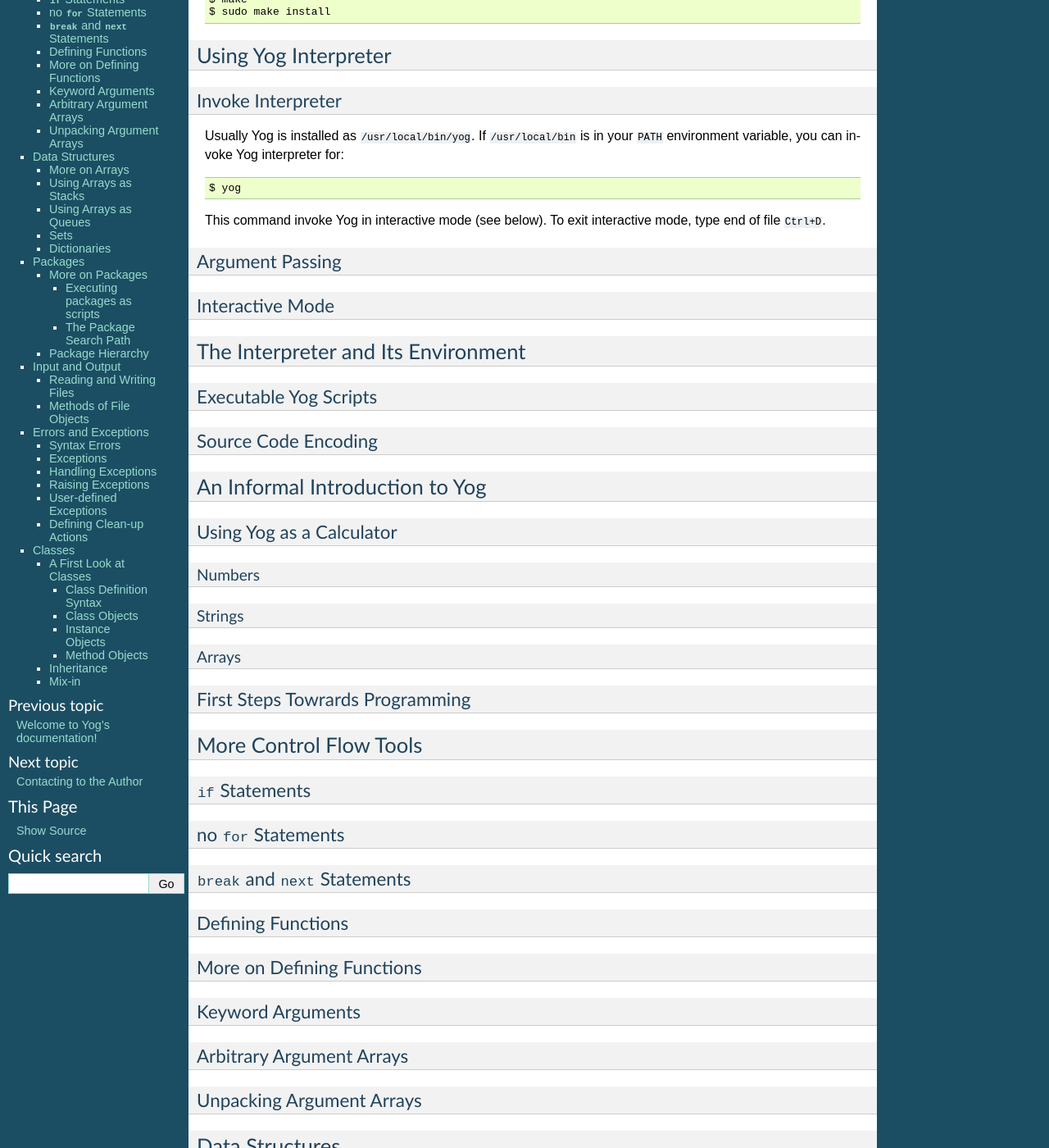
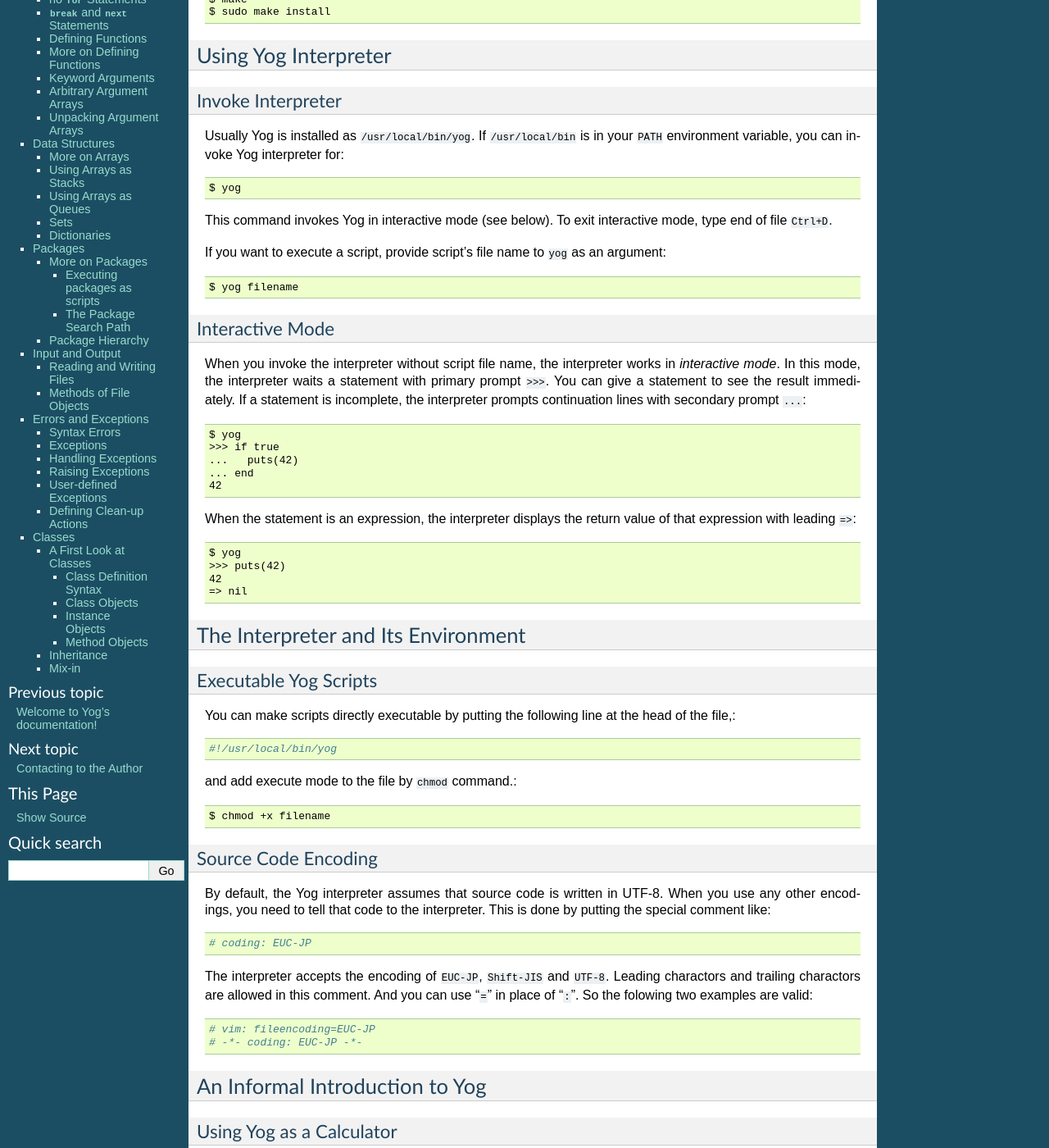
Before and after one commit to SumiTomohiko/Yog, a Sphinx documentation site: the page built from doc/tutorial.rst, in a window 1280 px wide and 1400 px high, scrolled down 451 px. Shown: the whole window at 82% size. Built offline with Sphinx 7.4.7, drawn with Linux system fonts in a browser that asks for light colours; some of the changed text lies outside the part shown.

Commit message:
Wrote interactive mode and source code encoding.

```diff
--- a/doc/tutorial.rst
+++ b/doc/tutorial.rst
@@ -33,17 +33,38 @@ Using Yog Interpreter
 Invoke Interpreter
 ==================
 
-Usually Yog is installed as ``/usr/local/bin/yog``. If ``/usr/local/bin`` is in your ``PATH`` environment variable, you can invoke Yog interpreter for::
+Usually Yog is installed as ``/usr/local/bin/yog``.
+If ``/usr/local/bin`` is in your ``PATH`` environment variable, you can invoke Yog interpreter for::
 
   $ yog
 
-This command invoke Yog in interactive mode (see below). To exit interactive mode, type end of file ``Ctrl+D``.
+This command invokes Yog in interactive mode (see below).
+To exit interactive mode, type end of file ``Ctrl+D``.
 
-Argument Passing
-================
+If you want to execute a script, provide script's file name to ``yog`` as an argument::
+
+  $ yog filename
 
 Interactive Mode
 ================
+
+When you invoke the interpreter without script file name, the interpreter works in *interactive mode*.
+In this mode, the interpreter waits a statement with primary prompt ``>>>``.
+You can give a statement to see the result immediately.
+If a statement is incomplete, the interpreter prompts continuation lines with secondary prompt ``...``::
+
+  $ yog
+  >>> if true
+  ...   puts(42)
+  ... end
+  42
+
+When the statement is an expression, the interpreter displays the return value of that expression with leading ``=>``::
+
+  $ yog
+  >>> puts(42)
+  42
+  => nil
 
 ***********************************
 The Interpreter and Its Environment
@@ -52,8 +73,30 @@ The Interpreter and Its Environment
 Executable Yog Scripts
 ======================
 
+You can make scripts directly executable by putting the following line at the head of the file,::
+
+  #!/usr/local/bin/yog
+
+and add execute mode to the file by ``chmod`` command.::
+
+  $ chmod +x filename
+
 Source Code Encoding
 ====================
+
+By default, the Yog interpreter assumes that source code is written in UTF-8.
+When you use any other encodings, you need to tell that code to the interpreter.
+This is done by putting the special comment like::
+
+  # coding: EUC-JP
+
+The interpreter accepts the encoding of ``EUC-JP``, ``Shift-JIS`` and ``UTF-8``.
+Leading charactors and trailing charactors are allowed in this comment.
+And you can use "``=``" in place of "``:``".
+So the folowing two examples are valid::
+
+  # vim: fileencoding=EUC-JP
+  # -*- coding: EUC-JP -*-
 
 *******************************
 An Informal Introduction to Yog
```
Also changed, not shown: other parts of doc/tutorial.rst (+3 -0 lines), 1 other file.
